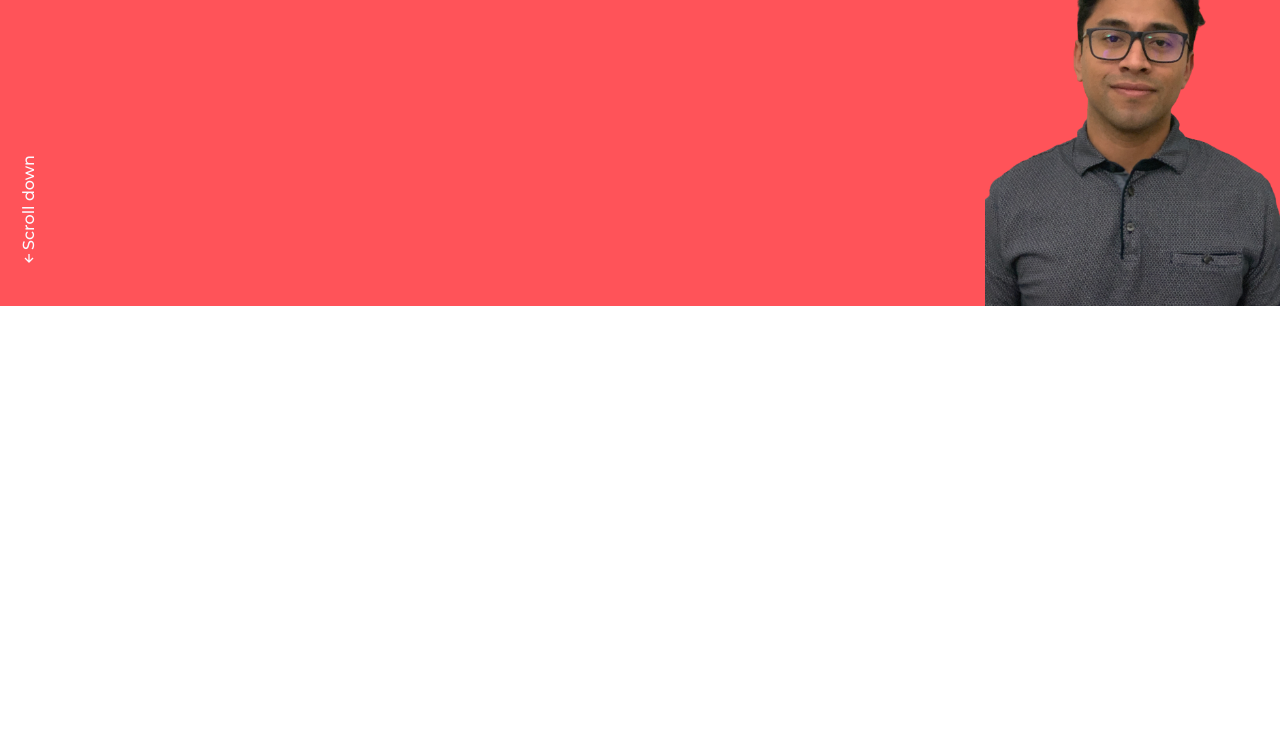
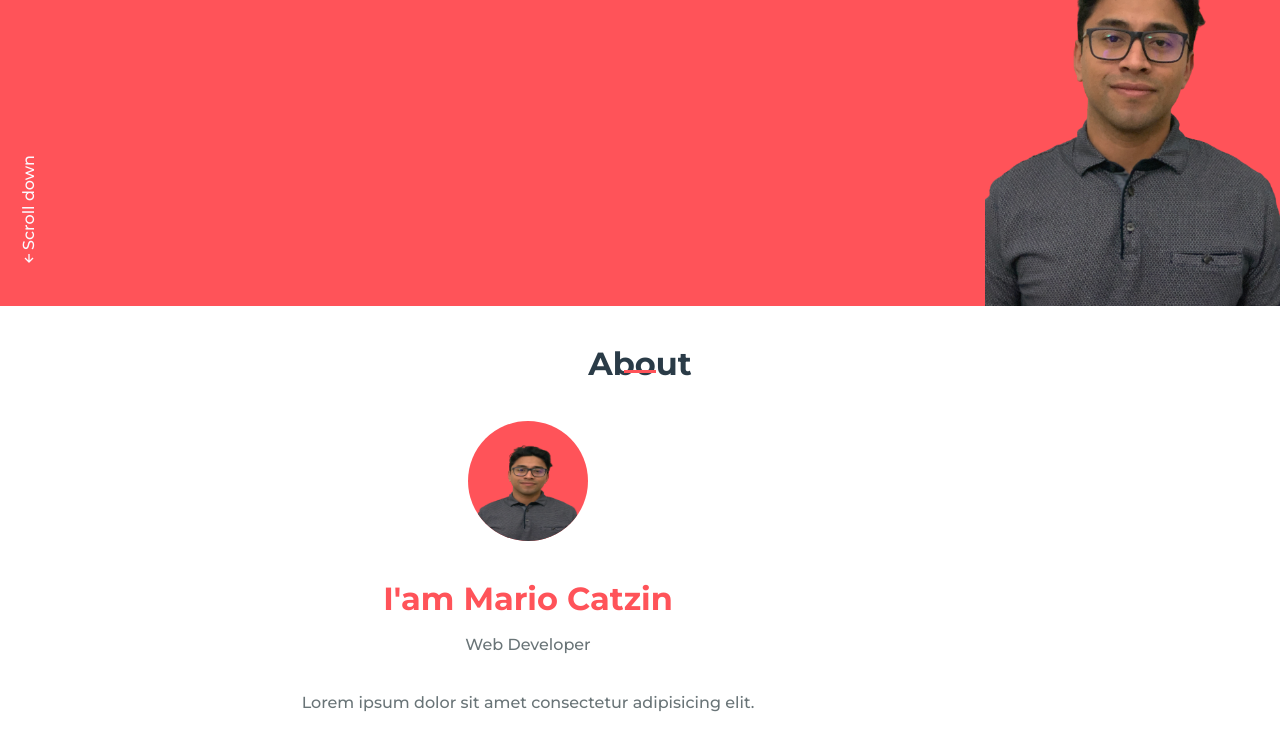
Before and after one commit to mcatzin/Portfolio, a website: page index.html in a window 1280 px wide. Shown: the part 494-1239 px from the top of the page. Before the commit the page ends 800 px from the top, so only its background shows below. Drawn offline with nearby package versions, Linux system fonts and the light colour scheme.

Commit message:
Completed About section

```diff
--- a/css/style.css
+++ b/css/style.css
@@ -211,3 +211,46 @@ img {
   bottom: 0;
   width: 295px;
 }
+/* ******* About ******* */
+.about__container {
+  justify-items: center;
+  row-gap: 2rem;
+  text-align: center;
+}
+
+.about__img {
+  display: flex;
+  justify-content: center;
+  padding-top: 1rem;
+  width: 120px;
+  height: 120px;
+  background-color: var(--first-color);
+  border-radius: 50%;
+  overflow: hidden;
+}
+.about__img img {
+  width: 100px;
+}
+
+.about__subtitle {
+  font-size: var(--h2-font-size);
+  color: var(--first-color);
+  margin-bottom: var(--mb-1);
+}
+
+.about__text {
+  margin-bottom: var(--mb-4);
+}
+
+.about__profession {
+  display: block;
+  margin-bottom: var(--mb-4);
+}
+
+.about__social-icon {
+  font-size: 1.4rem;
+  margin: 0 var(--mb-1);
+}
+.about__social-icon:hover {
+  color: var(--first-color);
+}
--- a/index.html
+++ b/index.html
@@ -41,11 +41,30 @@
               <a href="#about" class="home__scroll-link"><i class='bx bx-up-arrow-alt' ></i>Scroll down</a>
           </div>
 
-          <img src="img/portfolio_img.png" alt="" class="home__img">
+          <img src="img/portfolio_img.png" alt="Mario" class="home__img">
       </div>
   </section>
   <!-- ==== About === -->
+  <section class="about sectiono" id="about">
+    <h2 class="section-title">About</h2>
 
+    <div class="about__container bd-grid">
+      <div class="about__img">
+        <img src="img/portfolio_img.png" alt="Mario">
+      </div>
+
+      <div>
+        <h2 class="about__subtitle">I'am Mario Catzin</h2>
+        <span class="about__profession">Web Developer</span>
+        <p class="about__text">Lorem ipsum dolor sit amet consectetur adipisicing elit.</p>
+
+        <div class="about__social">
+          <a href="#" class="about__social-icon"><i class='bx bxl-linkedin' ></i></a>
+          <a href="#" class="about__social-icon"><i class='bx bxl-github' ></i></a>
+        </div>
+      </div>
+    </div>
+  </section>
   </main>
   <script src="https://unpkg.com/scrollreveal"></script>
   <script src="js/main.js"></script>
```
